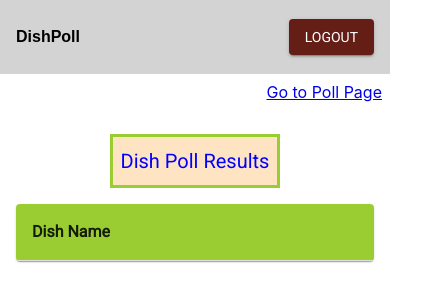
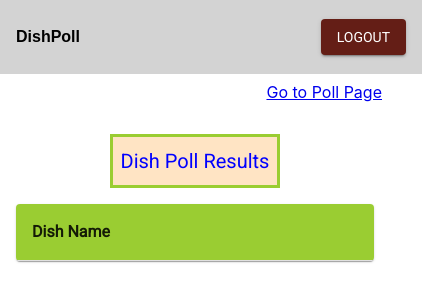
Before and after one commit to anurag-WebDev/dishpoll-app, a React (Create React App) app: page /viewpollresult in a window 390 px wide. Shown: the top 302 px of the page, 422 px wide, since content can reach past the window. Built offline with nearby package versions, Linux system fonts and the light colour scheme; sample sign-in values are in the browser's storage.

Commit message:
mobile view changes

```diff
--- a/src/components/Dashboard.css
+++ b/src/components/Dashboard.css
@@ -12,7 +12,6 @@
   height: max-content;
   width: max-content;
   display: flex;
-  padding-right: 1rem;
 }
 
 .main-rank-view {
--- a/src/components/Header.css
+++ b/src/components/Header.css
@@ -5,6 +5,7 @@
   align-items: center;
   padding: 1rem;
   height: 5vh;
+  width: 100%;
 
   /* place-content: space-between; */
 }
```
